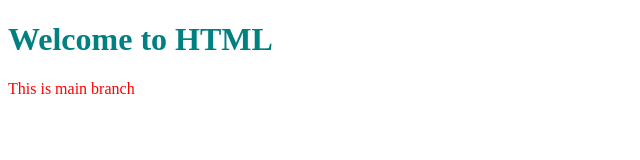
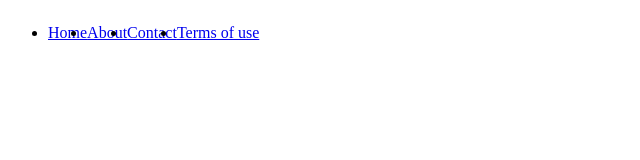
Before and after one commit to sadaquat2305/sadaquat-demo, a plain HTML site: page index.html in a window 1280 px wide. Shown: the whole page, without its empty margins (0-640 px from the left). Drawn offline with Linux system fonts and the light colour scheme.

Commit message:
Updated the html

```diff
--- a/index.html
+++ b/index.html
@@ -10,9 +10,26 @@
 </head>
 <body>
 
-    <h1> Welcome to HTML </h1>
+    <nav  class = "nav_bar" >
 
-    <p>This is main branch </p>
+        <ul class = "nav_list" >
+
+            <li > <a href="#" > Home  </a>  </li>
+
+            <li> <a href="#" > About   </a>  </li>
+
+            <li> <a href="#" > Contact   </a>  </li>
+
+            <li> <a href="#" > Terms of use  </a>  </li>
+
+
+
+        </ul>
+
+
+
+
+    </nav>
 
 
 </body>
--- a/style.css
+++ b/style.css
@@ -7,3 +7,15 @@ p{
 
     color : red;
 }
+
+.nav_bar{
+
+    display: flex;
+}
+
+.nav_list{
+
+    display: flex;
+
+    padding: 10px , 30px;
+}
```
